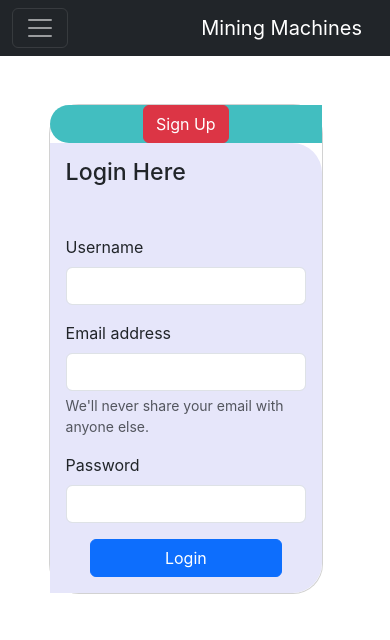
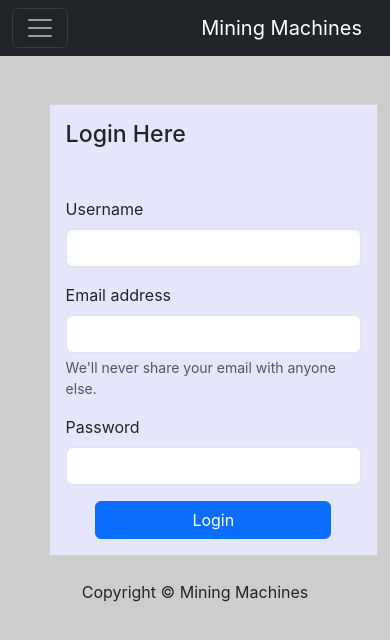
Before and after one commit to KuldeepBijarniya/miningmachines, a React (Create React App) app: page /login in a window 390 px wide. Shown: the top 640 px of the page. Built offline with nearby package versions, Linux system fonts and the light colour scheme.

Commit message:
Footer and responsive signup and login pages

```diff
--- a/src/App.js
+++ b/src/App.js
@@ -6,6 +6,7 @@ import Login from "./components/Login";
 import SignUp from "./components/SignUp";
 import MachineNames from "./context/machines/MachineNames";
 function App() {
+  document.body.style.backgroundColor = "#504d4d47";
   return (
     <>
       <MachineNames>
--- /dev/null
+++ b/src/components/Footer.js
@@ -0,0 +1,7 @@
+import React from 'react'
+
+export default function Footer() {
+  return (
+    <div className='mt-4' style={{textAlign:"center"}}>Copyright &copy; Mining Machines</div>
+  )
+}
--- a/src/components/Home.js
+++ b/src/components/Home.js
@@ -2,15 +2,20 @@ import React from 'react'
 import Machines from './Machines'
 import { useContext } from 'react'
 import machineContext from '../context/machines/machineContext'
+import Footer from './Footer';
 export default function Home() {
   const a = useContext(machineContext);
   return (
+    <>
+
       <div className="row">
                 {a && a.map((ele) => {
-                    return <div className="col-md-4" key={ele.title}>
+                    return <div className="col-md-4" key={ele.url}>
                         <Machines img={ele.img} description={ele.description} title={ele.title} url={ele.url} />
                     </div>
                 })}
       </div>
+      <Footer/>
+    </>
   )
 }
--- a/src/components/Login.js
+++ b/src/components/Login.js
@@ -1,30 +1,32 @@
 import React from 'react'
 import { Link, useHistory } from 'react-router-dom'
+import Footer from './Footer';
 export default function Login() {
   let histoy = useHistory();
   const onSubmit = () => {
     histoy.push("/");
   }
   return (
+    <>
     <form onSubmit={onSubmit}>
-      <div className="card mb-3 mt-5" style={{ maxWidth: "75%", marginLeft: "10%", borderRadius:"30px" }}>
+      <div className="card mb-3 mt-5 loginsignup">
         <div className="row g-0">
-          <div className="col-md-4 d-flex" style={{alignItems: "center", justifyContent: "center",borderRadius:"30px 0 0 30px",backgroundColor:"#42bec0"}}><Link to="/SignUp"><button className='btn btn-danger'>Sign Up</button></Link></div>
-          <div className="col-md-8" style={{backgroundColor: "lavender",borderRadius:"0 30px 30px 0"}}>
+          <div className="col-md-4 d-flex remsignup"><Link to="/SignUp"><button className='btn btn-danger'>Sign Up</button></Link></div>
+          <div className="col-md-8">
             <div className="card-body">
               <h3>Login Here</h3>
               <div className="mt-5 mb-3">
                 <label htmlFor="username" className="form-label">Username</label>
-                <input type="text" className="form-control" id="username" aria-describedby="emailHelp" required />
+                <input type="text" className="form-control" id="username" name='username' autoComplete="on" aria-describedby="emailHelp" required/>
               </div>
               <div className="mb-3">
                 <label htmlFor="email" className="form-label">Email address</label>
-                <input type="email" className="form-control" id="email" aria-describedby="emailHelp" required />
+                <input type="email" className="form-control" id="email" name='email' autoComplete="on" aria-describedby="emailHelp" required/>
                 <div id="emailHelp" className="form-text">We'll never share your email with anyone else.</div>
               </div>
               <div className="mb-3">
                 <label htmlFor="password" className="form-label">Password</label>
-                <input type="password" className="form-control" id="password" minLength={5} required />
+                <input type="password" className="form-control" id="password" name='password' autoComplete="on" minLength={5} required/>
               </div>
               <button type="submit" className="btn btn-primary" style={{width:"80%",marginLeft:"10%"}}>Login</button>
             </div>
@@ -32,5 +34,7 @@ export default function Login() {
         </div>
       </div>
     </form>
+    <Footer/>
+    </>
   )
 }
--- a/src/components/Machines.js
+++ b/src/components/Machines.js
@@ -2,7 +2,7 @@ import React from 'react'
 
 export default function Machines(props) {
     return (
-        <div className="card my-4">
+        <div className="card my-4 shadow bg-body-tertiary rounded">
             <img src={props.img} className="card-img-top" alt={props.title} style={{height:"325px"}}/>
             <div className="card-body">
                 <h5 className="card-title">{props.title}</h5>
--- a/src/components/SignUp.js
+++ b/src/components/SignUp.js
@@ -1,6 +1,7 @@
 import React, { useState } from 'react'
 import { useHistory } from 'react-router-dom';
-
+import Footer from './Footer';
+import { Link } from 'react-router-dom';
 export default function SignUp() {
   const [text, setText] = useState("");
   const [p1, setP1] = useState("");
@@ -24,30 +25,40 @@ export default function SignUp() {
   }
 
   return (
-    <form onSubmit={handleOnSubmit} style={{ maxWidth: "75%", backgroundColor: "lavender",margin:"auto"}}>
-      <div className='container mb-2'>
-        <div className="mb-3 mt-5"><h3>Sign Up Here</h3></div>
-        <div className="mb-3">
+    <>
+    <form onSubmit={handleOnSubmit}>
+      <div className="card mb-3 mt-5 loginsignup">
+        <div className="row g-0">
+          <div className="col-md-4 d-flex remsignup"><Link to="/Login"><button className='btn btn-danger'>Login</button></Link></div>
+          <div className="col-md-8">
+            <div className="card-body">
+              <h3>Sign Up Here</h3>
+              <div className="mb-3">
           <label htmlFor="username" className="form-label">Username</label>
-          <input type="text" className="form-control" id="username" name='username' value={text} onChange={handleOnChange} aria-describedby="emailHelp" required />
+          <input type="text" className="form-control" id="username" name='username' autoComplete="on" value={text} onChange={handleOnChange} aria-describedby="emailHelp" required />
         </div>
         <div className="mb-3">
           <label htmlFor="email" className="form-label">Email address</label>
-          <input type="email" className="form-control" id="email" name='email' aria-describedby="emailHelp" required />
+          <input type="email" className="form-control" id="email" name='email' autoComplete="on" aria-describedby="emailHelp" required />
           <div id="emailHelp" className="form-text">We'll never share your email with anyone else.</div>
         </div>
         <div className="mb-3">
           <label htmlFor="password" className="form-label">Password</label>
-          <input type="password" className="form-control" id="password" name='password' value={p1} onChange={handlePassword} minLength={5} required />
+          <input type="password" className="form-control" id="password" name='password' autoComplete="on" value={p1} onChange={handlePassword} minLength={5} required/>
         </div>
         <div className="mb-3">
           <label htmlFor="cpassword" className="form-label">Confirm Password</label>
-          <input type="cpassword" className="form-control" id="cpassword" name='cpassword' value={p2} onChange={handleCPassword} minLength={5} required />
+          <input type="cpassword" className="form-control" id="cpassword" name='cpassword' autoComplete="on" value={p2} onChange={handleCPassword} minLength={5} required/>
           <div className={`from-text ${p1 !== p2 ? "visible" : "d-none"}`}>confirm password in different from entered password</div>
           <div className={`from-text ${p1 === p2 ? "visible" : "d-none"}`}>confirm password same as entered password</div>
         </div>
-        <button type="submit" disabled={p1 !== p2 || text === ""} className="btn btn-primary" style={{ width: "40%", marginLeft: "30%" }}>Sign Up</button>
+              <button type="submit" disabled={p1 !== p2 || text === ""} className="btn btn-primary" style={{width:"80%",marginLeft:"10%"}}>Sign Up</button>
+            </div>
+          </div>
+        </div>
       </div>
     </form>
+    <Footer/>
+    </>
   )
 }
--- a/src/index.css
+++ b/src/index.css
@@ -11,3 +11,41 @@ code {
   font-family: source-code-pro, Menlo, Monaco, Consolas, 'Courier New',
     monospace;
 }
+
+.loginsignup {
+  max-width: 75%;
+  margin-left: 10%;
+  border-radius: 30px;
+}
+
+.col-md-8 {
+  background-color: lavender;
+  border-radius: 0 30px 30px 0;
+}
+
+.remsignup {
+  align-items: center;
+  justify-content: center;
+  border-radius: 30px 0 0 30px;
+  background-color: #42bec0
+}
+
+@media screen and (max-width: 768px) {
+  .loginsignup {
+    max-width: 100%;
+    border-radius: 0;
+  }
+
+  .col-md-8 {
+    background-color: lavender;
+    border-radius: 0;
+  }
+
+  .remsignup {
+    display: none;
+  }
+
+  .remsignup button {
+    display: none;
+  }
+}
```
Also changed, not shown: src/context/machines/images/backimage.png (added).
